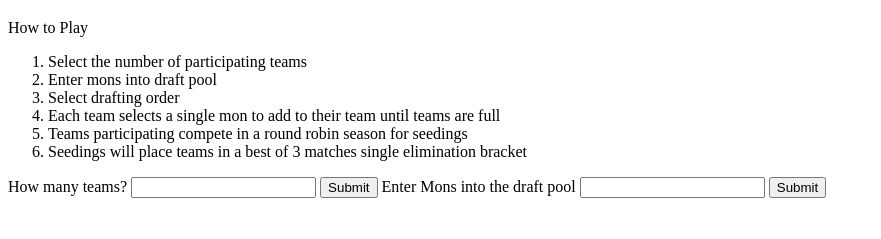
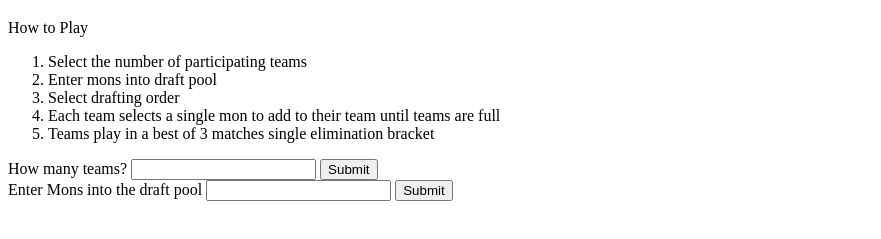
Before and after one commit to MJTCdev/Draft-League, a plain HTML site: page index.html in a window 1280 px wide. Shown: the part 61-300 px from the top of the page, without its empty margins (0-881 px from the left). Drawn offline with Linux system fonts and the light colour scheme.

Commit message:
rules update

```diff
--- a/index.html
+++ b/index.html
@@ -19,15 +19,15 @@
         <li>Enter mons into draft pool</li>
         <li>Select drafting order</li>
         <li>Each team selects a single mon to add to their team until teams are full</li>
-        <li>Teams participating compete in a round robin season for seedings</li>
-        <li>Seedings will place teams in a best of 3 matches single elimination bracket </li>
+        <li>Teams play in a best of 3 matches single elimination bracket </li>
        </ol>
        How many teams?
        <input type="text" required>
        <button type="submit">Submit</button>
+       <section>
        Enter Mons into the draft pool
        <input type="text">
-       <button type="submit">Submit</button>
+       <button type="submit">Submit</button></section>
     </p></div>
         <!--[if lt IE 7]>
             <p class="browsehappy">You are using an <strong>outdated</strong> browser. Please <a href="#">upgrade your browser</a> to improve your experience.</p>
```
